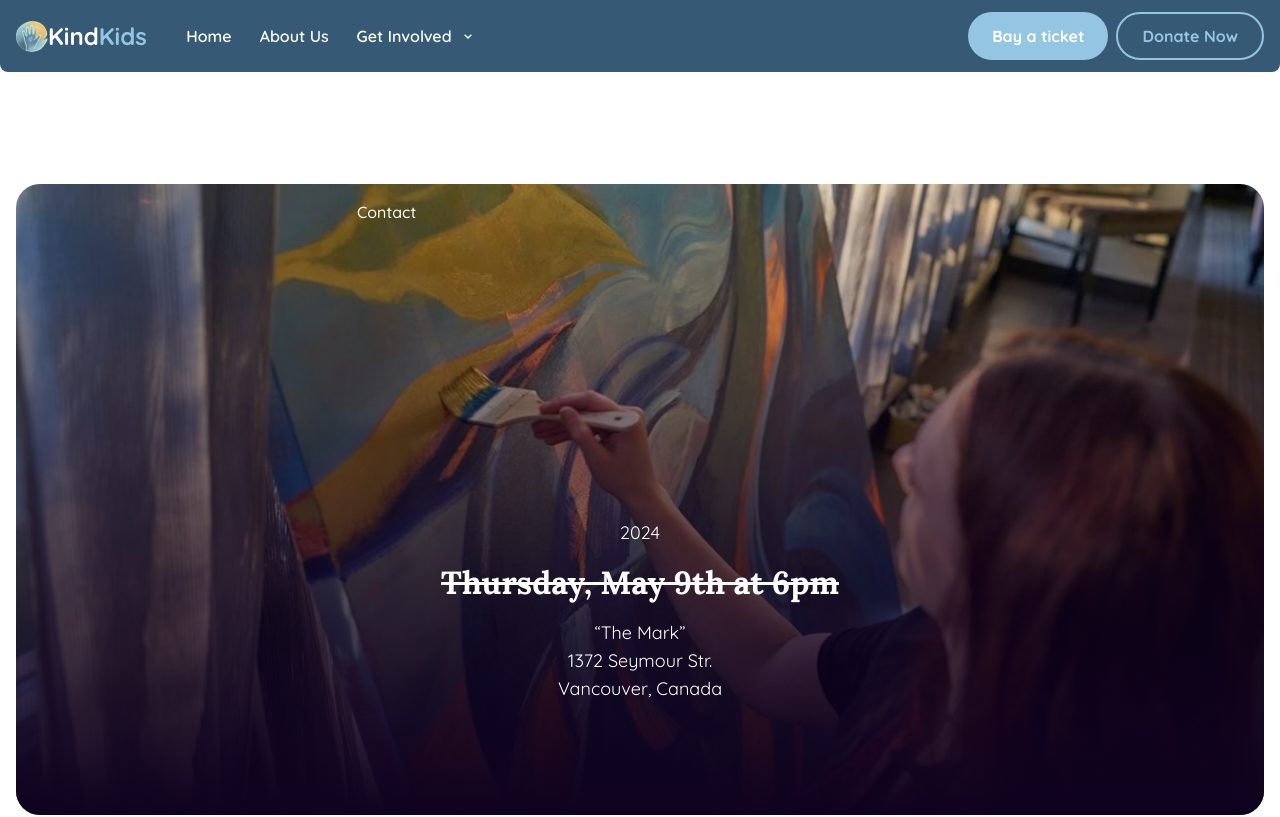
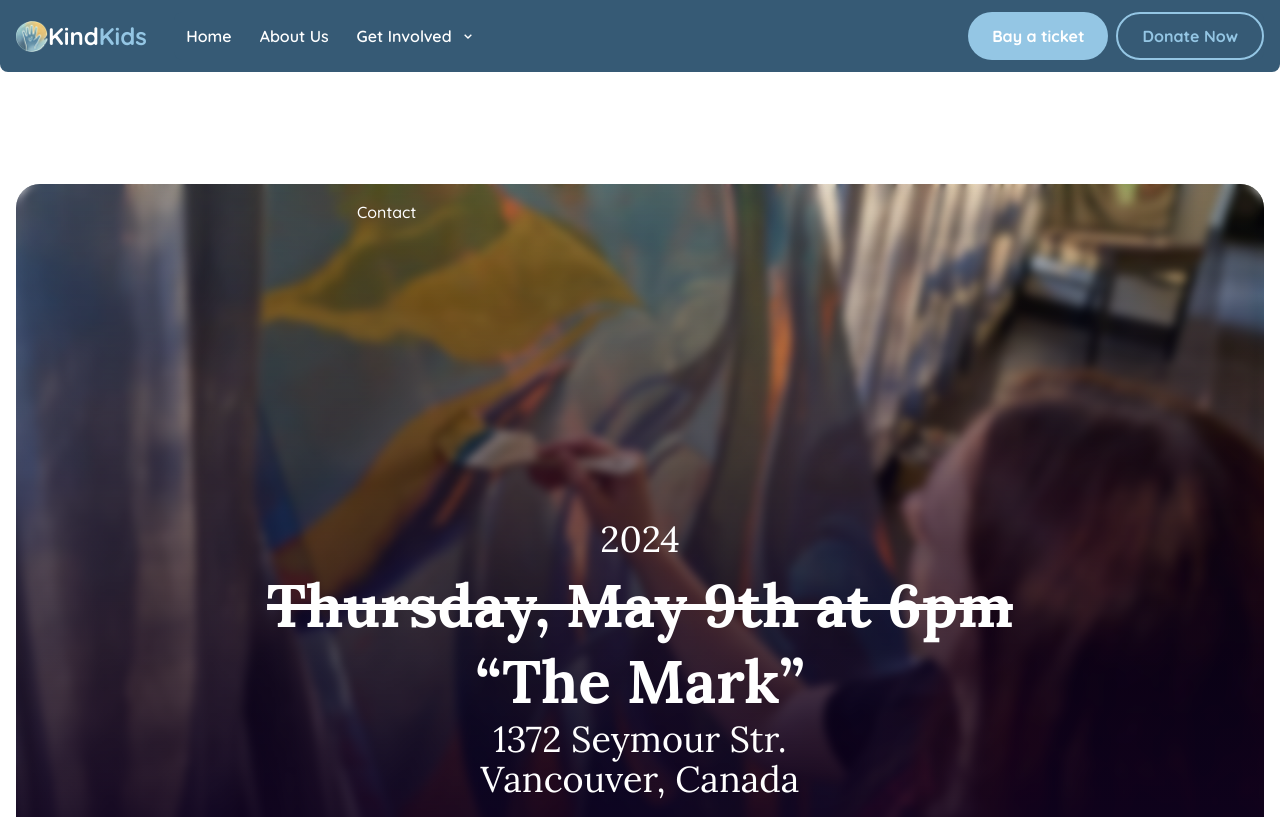
Before and after one commit to grifano/project-kindkids, a Next.js app: page /event/2024 in a window 1280 px wide. Shown: the top 817 px of the page. Built offline with nearby package versions, Linux system fonts and the light colour scheme.

Commit message:
fix and adjust to consistent styles event hero

```diff
--- a/app/(root)/event/[id]/page.tsx
+++ b/app/(root)/event/[id]/page.tsx
@@ -28,14 +28,12 @@ const EventDetail = async ({ params }: RouteParams) => {
         <div className="container-large">
           <div className="image-corner relative flex items-end justify-center">
             <div className="gradient-black-overlay absolute left-0 top-0 z-20 h-full w-full"></div>
-            <div className="relative z-40 flex flex-col gap-4 pb-[48px] pt-[112px] text-center text-white lg:pb-[112px] lg:pt-[335px]">
-              <p className="text-lg">{currentEvent?.year}</p>
-              <p className="title-h3 font-bold line-through">
-                {currentEvent?.time}
-              </p>
+            <div className="relative z-40 flex flex-col gap-4 pb-[48px] pt-[112px] text-center font-lora text-white lg:pb-[112px] lg:pt-[335px]">
+              <p className="event-caption">{currentEvent?.year}</p>
+              <p className="event-time line-through">{currentEvent?.time}</p>
               <p
                 dangerouslySetInnerHTML={{ __html: currentEvent?.location }}
-                className="text-lg"
+                className="event-location"
               ></p>
             </div>
             <Image
--- a/app/(root)/event/page.tsx
+++ b/app/(root)/event/page.tsx
@@ -10,14 +10,12 @@ const page = () => {
         <div className="container-large">
           <div className="image-corner relative flex items-center justify-center">
             <div className="gradient-black-overlay absolute left-0 top-0 z-20 h-full w-full"></div>
-            <div className="relative z-40 flex flex-col gap-3 py-[80px] text-center text-white lg:gap-6 lg:py-[160px]">
-              <p className="text: md:text-4xl">Coming up in 2025</p>
-              <p className="font-lora text-2xl font-bold md:text-6xl">
-                Wednesday, April 23th at 6pm
-              </p>
-              <p className="text-lg">
-                <strong className="block">“Vancuver Club”</strong> 915 W
-                Hastings St <br />
+            <div className="relative z-40 flex flex-col gap-3 py-[80px] text-center font-lora text-white lg:gap-6 lg:py-[160px]">
+              <p className="event-caption">Coming up in 2025</p>
+              <p className="event-time">Wednesday, April 23th at 6pm</p>
+              <p className="event-location">
+                <strong>“Vancuver Club”</strong>
+                915 W Hastings St <br />
                 Vancouver, Canada
               </p>
               <div className="mt-8 flex justify-center gap-2">
--- a/app/globals.css
+++ b/app/globals.css
@@ -98,6 +98,7 @@
   }
   .gradient-black-overlay {
     background: linear-gradient(180deg, #0f021f1a 0%, #0f021f 100%);
+    @apply backdrop-blur-sm;
   }
   .gradient-white-overlay {
     background: linear-gradient(
@@ -168,4 +169,18 @@
   .form-success-msg {
     @apply text-xl font-semibold text-system-success;
   }
+
+  /* Event Page Hero */
+  .event-caption {
+    @apply text-lg md:text-4xl;
+  }
+  .event-time {
+    @apply text-2xl font-bold md:text-4xl lg:text-6xl;
+  }
+  .event-location {
+    @apply text-lg md:text-4xl;
+  }
+  .event-location strong {
+    @apply mb-2 block text-xl md:text-4xl lg:text-6xl;
+  }
 }
--- a/constants/events.ts
+++ b/constants/events.ts
@@ -2,7 +2,7 @@ export const eventsPast = [
   {
     time: "Thursday, May 9th at 6pm",
     year: "2024",
-    location: `“The Mark” </br> 1372 Seymour Str.</br> Vancouver, Canada`,
+    location: `<strong>“The Mark”</strong> 1372 Seymour Str.</br> Vancouver, Canada`,
     coverPhoto: "/images/page-event/2024/bg-hero-2024.avif",
     richText: `
       <h1>A Vision Turned into Reality</h1>
```
